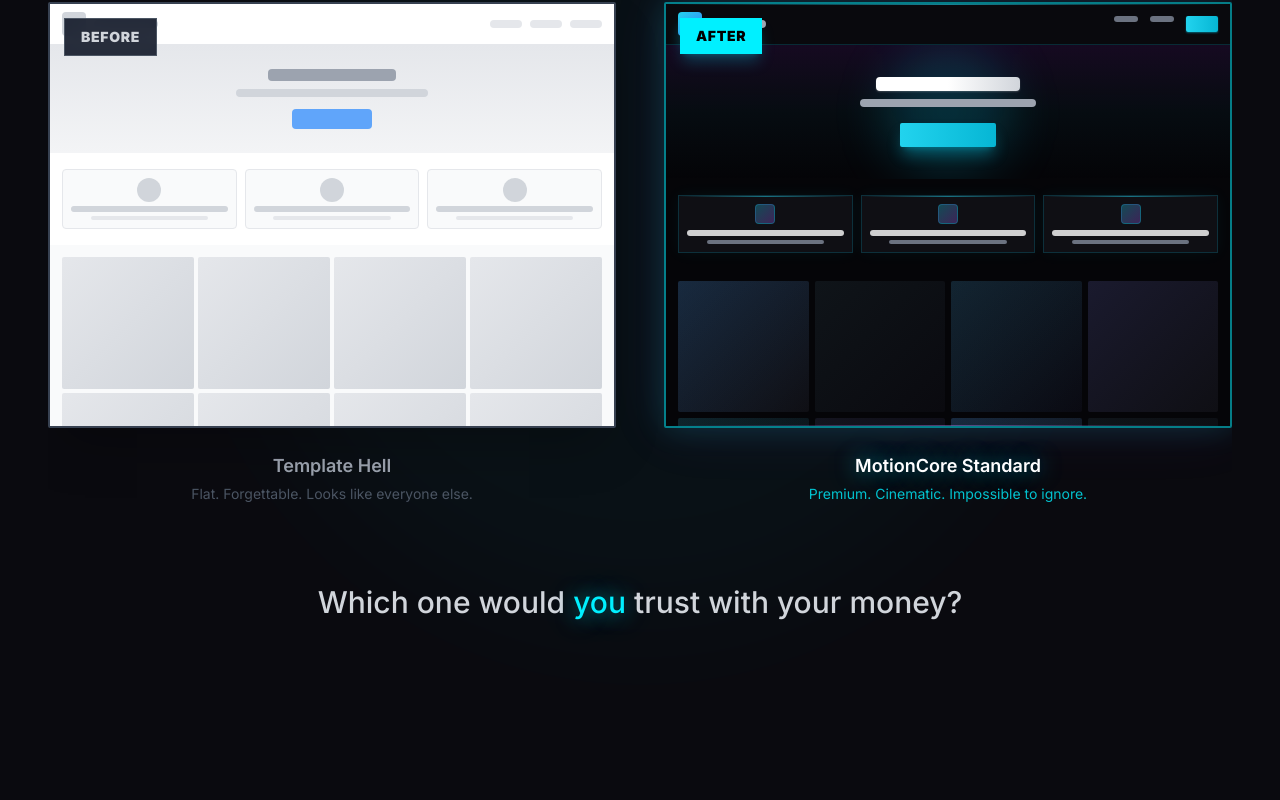
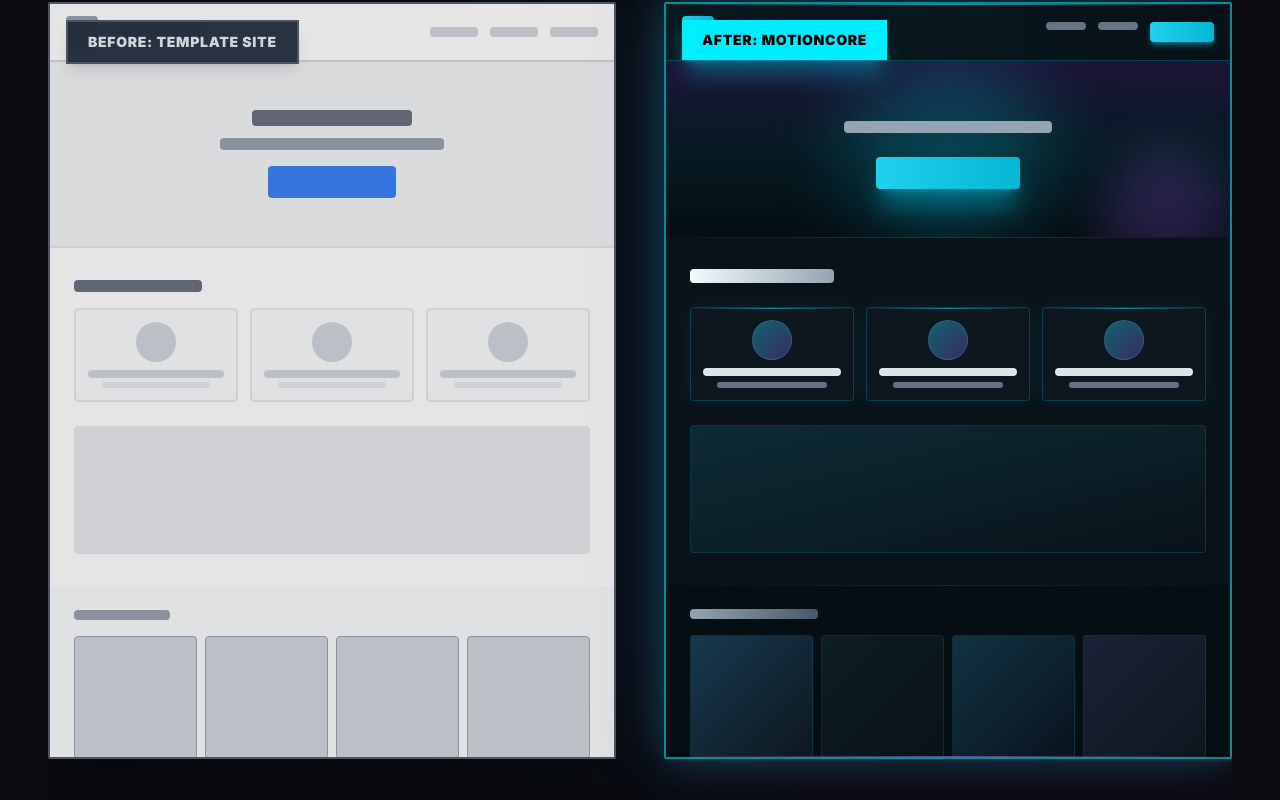
Before and after one commit to Mattp727/motioncore-studio, a Next.js app: page / in a window 1280 px wide. Shown: the part 4320-5120 px from the top of the page. Built offline with nearby package versions, Linux system fonts and the light colour scheme.

Commit message:
Replace before/after with dramatic visual transformation comparison

```diff
--- a/components/sections/BeforeAfter.tsx
+++ b/components/sections/BeforeAfter.tsx
@@ -1,64 +1,68 @@
 'use client'
 
 import { motion } from 'framer-motion'
+import Image from 'next/image'
 
-// Mini website mockup component - BEFORE (Generic/Template)
-function GenericMockup() {
+// Enhanced Generic Template Website Mockup
+function GenericTemplateMockup() {
   return (
-    <div className="w-full h-full bg-gray-100 overflow-hidden relative">
-      {/* Generic Nav Bar */}
-      <div className="bg-white border-b border-gray-200 px-3 py-2 flex items-center justify-between">
-        <div className="flex items-center gap-2">
-          <div className="w-6 h-6 bg-gray-300 rounded" />
-          <div className="w-16 h-2 bg-gray-300 rounded" />
+    <div className="w-full h-full bg-white overflow-hidden relative">
+      {/* Generic White Nav Bar */}
+      <div className="bg-white border-b-2 border-gray-300 px-4 py-3 flex items-center justify-between shadow-sm">
+        <div className="flex items-center gap-3">
+          <div className="w-8 h-8 bg-gray-400 rounded" />
+          <div className="w-24 h-3 bg-gray-400 rounded" />
         </div>
-        <div className="flex gap-2">
-          <div className="w-8 h-2 bg-gray-200 rounded" />
-          <div className="w-8 h-2 bg-gray-200 rounded" />
-          <div className="w-8 h-2 bg-gray-200 rounded" />
+        <div className="flex gap-3">
+          <div className="w-12 h-2.5 bg-gray-300 rounded" />
+          <div className="w-12 h-2.5 bg-gray-300 rounded" />
+          <div className="w-12 h-2.5 bg-gray-300 rounded" />
         </div>
       </div>
 
-      {/* Generic Hero - flat and boring */}
-      <div className="bg-gradient-to-b from-gray-200 to-gray-100 px-4 py-6 text-center">
-        <div className="w-32 h-3 bg-gray-400 rounded mx-auto mb-2" />
-        <div className="w-48 h-2 bg-gray-300 rounded mx-auto mb-3" />
-        <div className="w-20 h-5 bg-blue-400 rounded mx-auto" />
+      {/* Generic Hero - Boring and flat */}
+      <div className="bg-gray-100 px-6 py-12 text-center border-b-2 border-gray-200">
+        <div className="w-40 h-4 bg-gray-500 rounded mx-auto mb-3" />
+        <div className="w-56 h-3 bg-gray-400 rounded mx-auto mb-4" />
+        <div className="w-32 h-8 bg-blue-500 rounded mx-auto" />
       </div>
 
-      {/* Generic Feature Cards - cluttered, weak hierarchy */}
-      <div className="px-3 py-4 bg-white">
-        <div className="grid grid-cols-3 gap-2">
+      {/* Generic Content Section - Cluttered */}
+      <div className="px-6 py-8 bg-white">
+        <div className="w-32 h-3 bg-gray-500 rounded mb-4" />
+        <div className="grid grid-cols-3 gap-3 mb-6">
           {[0, 1, 2].map((i) => (
-            <div key={i} className="bg-gray-50 border border-gray-200 p-2 rounded">
-              <div className="w-6 h-6 bg-gray-300 rounded-full mx-auto mb-1" />
-              <div className="w-full h-1.5 bg-gray-300 rounded mb-1" />
-              <div className="w-3/4 h-1 bg-gray-200 rounded mx-auto" />
+            <div key={i} className="bg-gray-50 border-2 border-gray-200 p-3 rounded">
+              <div className="w-10 h-10 bg-gray-300 rounded-full mx-auto mb-2" />
+              <div className="w-full h-2 bg-gray-300 rounded mb-1" />
+              <div className="w-4/5 h-1.5 bg-gray-200 rounded mx-auto" />
             </div>
           ))}
         </div>
+        <div className="w-full h-32 bg-gray-200 rounded" />
       </div>
 
-      {/* Generic Gallery - inconsistent spacing */}
-      <div className="px-3 py-3 bg-gray-50">
-        <div className="grid grid-cols-4 gap-1">
+      {/* Generic Gallery - Boring grid */}
+      <div className="px-6 py-6 bg-gray-50">
+        <div className="w-24 h-2.5 bg-gray-400 rounded mb-4" />
+        <div className="grid grid-cols-4 gap-2">
           {[0, 1, 2, 3, 4, 5, 6, 7].map((i) => (
             <div
               key={i}
-              className="aspect-square bg-gradient-to-br from-gray-200 to-gray-300 rounded-sm"
+              className="aspect-square bg-gray-300 rounded border border-gray-400"
             />
           ))}
         </div>
       </div>
 
       {/* Generic Footer */}
-      <div className="bg-gray-200 px-3 py-2 mt-auto">
+      <div className="bg-gray-200 border-t-2 border-gray-300 px-6 py-4">
         <div className="flex justify-between items-center">
-          <div className="w-12 h-1.5 bg-gray-400 rounded" />
-          <div className="flex gap-1">
-            <div className="w-3 h-3 bg-gray-400 rounded-full" />
-            <div className="w-3 h-3 bg-gray-400 rounded-full" />
-            <div className="w-3 h-3 bg-gray-400 rounded-full" />
+          <div className="w-20 h-2 bg-gray-400 rounded" />
+          <div className="flex gap-2">
+            <div className="w-4 h-4 bg-gray-400 rounded-full" />
+            <div className="w-4 h-4 bg-gray-400 rounded-full" />
+            <div className="w-4 h-4 bg-gray-400 rounded-full" />
           </div>
         </div>
       </div>
@@ -66,65 +70,74 @@
   )
 }
 
-// Mini website mockup component - AFTER (MotionCore Premium)
-function PremiumMockup() {
+// Enhanced MotionCore Premium Website Mockup
+function MotionCoreMockup() {
   return (
     <div className="w-full h-full bg-[#050508] overflow-hidden relative">
-      {/* Premium Nav Bar */}
-      <div className="bg-[#0a0a0f]/90 backdrop-blur border-b border-cyan-500/20 px-3 py-2 flex items-center justify-between">
-        <div className="flex items-center gap-2">
-          <div className="w-6 h-6 rounded bg-gradient-to-br from-cyan-400 to-blue-500 shadow-lg shadow-cyan-500/30" />
-          <div className="w-14 h-2 bg-gradient-to-r from-white to-gray-400 rounded" />
+      {/* Premium Dark Nav Bar with Glow */}
+      <div className="bg-[#0a0a0f]/95 backdrop-blur-xl border-b border-cyan-500/30 px-4 py-3 flex items-center justify-between relative">
+        <div className="absolute inset-0 bg-gradient-to-r from-cyan-500/5 to-transparent" />
+        <div className="flex items-center gap-3 relative z-10">
+          <div className="w-8 h-8 rounded bg-gradient-to-br from-cyan-400 to-cyan-600 shadow-lg shadow-cyan-500/50" />
+          <div className="w-28 h-3 bg-gradient-to-r from-white via-white/90 to-gray-400 rounded" />
         </div>
-        <div className="flex gap-3">
-          <div className="w-6 h-1.5 bg-gray-500 rounded" />
-          <div className="w-6 h-1.5 bg-gray-500 rounded" />
-          <div className="w-8 h-4 bg-gradient-to-r from-cyan-400 to-cyan-500 rounded-sm shadow-sm shadow-cyan-500/50" />
+        <div className="flex gap-3 relative z-10">
+          <div className="w-10 h-2 bg-gray-500 rounded" />
+          <div className="w-10 h-2 bg-gray-500 rounded" />
+          <div className="w-16 h-5 bg-gradient-to-r from-cyan-400 to-cyan-500 rounded shadow-md shadow-cyan-500/50" />
         </div>
       </div>
 
-      {/* Premium Hero - cinematic with glow */}
-      <div className="relative px-4 py-8 text-center overflow-hidden">
-        {/* Background glow effect */}
-        <div className="absolute inset-0 bg-gradient-to-b from-purple-900/20 via-cyan-900/10 to-transparent" />
-        <div className="absolute top-1/2 left-1/2 -translate-x-1/2 -translate-y-1/2 w-32 h-32 bg-cyan-500/20 rounded-full blur-xl" />
+      {/* Premium Hero - Cinematic with aurora glow */}
+      <div className="relative px-6 py-12 text-center overflow-hidden">
+        {/* Aurora background effects */}
+        <div className="absolute inset-0 bg-gradient-to-b from-purple-900/30 via-cyan-900/20 to-transparent" />
+        <div className="absolute top-1/2 left-1/2 -translate-x-1/2 -translate-y-1/2 w-48 h-48 bg-cyan-500/25 rounded-full blur-2xl" />
+        <div className="absolute top-1/2 right-0 w-32 h-32 bg-purple-500/20 rounded-full blur-xl" />
 
         {/* Hero content */}
         <div className="relative z-10">
-          <div className="w-36 h-3.5 bg-gradient-to-r from-white via-white to-gray-300 rounded mx-auto mb-2 shadow-sm shadow-white/20" />
-          <div className="w-44 h-2 bg-gray-400 rounded mx-auto mb-4" />
-          <div className="w-24 h-6 bg-gradient-to-r from-cyan-400 to-cyan-500 rounded-sm mx-auto shadow-lg shadow-cyan-500/40" />
+          <div className="w-44 h-4.5 bg-gradient-to-r from-white via-white to-gray-300 rounded mx-auto mb-3 shadow-lg shadow-white/20" />
+          <div className="w-52 h-3 bg-gray-400 rounded mx-auto mb-6" />
+          <div className="w-36 h-8 bg-gradient-to-r from-cyan-400 to-cyan-500 rounded mx-auto shadow-xl shadow-cyan-500/50" />
         </div>
       </div>
 
-      {/* Premium Feature Cards - refined with glow accents */}
-      <div className="px-3 py-4">
-        <div className="grid grid-cols-3 gap-2">
+      {/* Premium Content Section - Refined */}
+      <div className="px-6 py-8 bg-[#0a0a0f] relative">
+        <div className="absolute top-0 left-0 right-0 h-px bg-gradient-to-r from-transparent via-cyan-500/30 to-transparent" />
+        <div className="w-36 h-3.5 bg-gradient-to-r from-white to-gray-400 rounded mb-6" />
+        <div className="grid grid-cols-3 gap-3 mb-6">
           {[0, 1, 2].map((i) => (
             <div
               key={i}
-              className="bg-[#0f0f14] border border-cyan-500/20 p-2 relative overflow-hidden"
+              className="bg-[#0f0f14] border border-cyan-500/25 p-3 rounded relative overflow-hidden"
               style={{
-                boxShadow: '0 0 15px rgba(0, 240, 255, 0.05)',
+                boxShadow: '0 0 20px rgba(0, 240, 255, 0.08)',
               }}
             >
               {/* Card glow accent */}
-              <div className="absolute top-0 left-0 right-0 h-px bg-gradient-to-r from-transparent via-cyan-400/50 to-transparent" />
-              <div className="w-5 h-5 bg-gradient-to-br from-cyan-400/30 to-purple-500/30 rounded mx-auto mb-1.5 border border-cyan-500/30" />
-              <div className="w-full h-1.5 bg-white/80 rounded mb-1" />
-              <div className="w-3/4 h-1 bg-gray-500 rounded mx-auto" />
+              <div className="absolute top-0 left-0 right-0 h-px bg-gradient-to-r from-transparent via-cyan-400/60 to-transparent" />
+              <div className="w-10 h-10 bg-gradient-to-br from-cyan-400/40 to-purple-500/30 rounded-full mx-auto mb-2 border border-cyan-500/30" />
+              <div className="w-full h-2 bg-white/90 rounded mb-1.5" />
+              <div className="w-4/5 h-1.5 bg-gray-500 rounded mx-auto" />
             </div>
           ))}
         </div>
+        <div className="w-full h-32 bg-gradient-to-br from-[#0f1419] to-[#0a0a0f] rounded border border-cyan-500/20 relative overflow-hidden">
+          <div className="absolute inset-0 bg-gradient-to-br from-cyan-500/10 to-transparent" />
+        </div>
       </div>
 
-      {/* Premium Gallery - sleek with aurora accents */}
-      <div className="px-3 py-3">
-        <div className="grid grid-cols-4 gap-1.5">
+      {/* Premium Gallery - Sleek with aurora accents */}
+      <div className="px-6 py-6 bg-[#050508] relative">
+        <div className="absolute top-0 left-0 right-0 h-px bg-gradient-to-r from-transparent via-purple-500/20 to-transparent" />
+        <div className="w-32 h-2.5 bg-gradient-to-r from-gray-400 to-gray-600 rounded mb-4" />
+        <div className="grid grid-cols-4 gap-2">
           {[0, 1, 2, 3, 4, 5, 6, 7].map((i) => (
             <div
               key={i}
-              className="aspect-square rounded-sm relative overflow-hidden"
+              className="aspect-square rounded relative overflow-hidden border border-cyan-500/15"
               style={{
                 background: i % 3 === 0
                   ? 'linear-gradient(135deg, #1a1a2e, #0f0f14)'
@@ -133,9 +146,9 @@
                     : 'linear-gradient(135deg, #14141f, #0a0a12)',
               }}
             >
-              {/* Subtle glow overlay on some images */}
+              {/* Subtle glow overlay */}
               {i % 2 === 0 && (
-                <div className="absolute inset-0 bg-gradient-to-br from-cyan-500/10 to-transparent" />
+                <div className="absolute inset-0 bg-gradient-to-br from-cyan-500/15 to-transparent" />
               )}
             </div>
           ))}
@@ -143,15 +156,15 @@
       </div>
 
       {/* Premium Footer with gold accent */}
-      <div className="bg-[#0a0a0f] border-t border-cyan-500/10 px-3 py-2 mt-auto relative">
+      <div className="bg-[#0a0a0f] border-t border-cyan-500/20 px-6 py-4 relative">
         {/* Gold accent line */}
-        <div className="absolute top-0 left-1/4 right-1/4 h-px bg-gradient-to-r from-transparent via-amber-500/30 to-transparent" />
+        <div className="absolute top-0 left-1/4 right-1/4 h-px bg-gradient-to-r from-transparent via-amber-500/40 to-transparent" />
         <div className="flex justify-between items-center">
-          <div className="w-14 h-1.5 bg-gradient-to-r from-gray-400 to-gray-600 rounded" />
-          <div className="flex gap-1.5">
-            <div className="w-3 h-3 rounded-full bg-gradient-to-br from-cyan-400/50 to-cyan-600/50 border border-cyan-500/30" />
-            <div className="w-3 h-3 rounded-full bg-gradient-to-br from-purple-400/50 to-purple-600/50 border border-purple-500/30" />
-            <div className="w-3 h-3 rounded-full bg-gradient-to-br from-cyan-400/50 to-purple-600/50 border border-cyan-500/30" />
+          <div className="w-24 h-2.5 bg-gradient-to-r from-gray-400 to-gray-600 rounded" />
+          <div className="flex gap-2">
+            <div className="w-4 h-4 rounded-full bg-gradient-to-br from-cyan-400/60 to-cyan-600/60 border border-cyan-500/40 shadow-sm shadow-cyan-500/30" />
+            <div className="w-4 h-4 rounded-full bg-gradient-to-br from-purple-400/60 to-purple-600/60 border border-purple-500/40 shadow-sm shadow-purple-500/30" />
+            <div className="w-4 h-4 rounded-full bg-gradient-to-br from-cyan-400/60 to-purple-600/60 border border-cyan-500/40 shadow-sm shadow-cyan-500/30" />
           </div>
         </div>
       </div>
@@ -190,42 +203,31 @@
           Generic templates kill trust. Premium design builds empires.
         </motion.p>
 
-        <div className="grid grid-cols-1 md:grid-cols-2 gap-6 sm:gap-8 lg:gap-12">
-          {/* BEFORE - Generic Website Mockup */}
+        {/* Side-by-Side Comparison */}
+        <div className="grid grid-cols-1 lg:grid-cols-2 gap-6 sm:gap-8 lg:gap-12 mb-12">
+          {/* BEFORE - Generic Template Site */}
           <motion.div
             initial={{ opacity: 0, x: -50 }}
             whileInView={{ opacity: 1, x: 0 }}
             viewport={{ once: true }}
             transition={{ duration: 0.8 }}
             className="relative group"
-            whileHover={{
-              x: [-2, 2, -2, 0],
-              transition: { duration: 0.4, repeat: 0 }
-            }}
           >
-            <div className="aspect-[4/3] rounded-sm border-2 border-gray-700 relative overflow-hidden shadow-2xl">
-              {/* Dim overlay on hover */}
-              <motion.div
-                className="absolute inset-0 bg-black/0 z-20 pointer-events-none transition-colors duration-300 group-hover:bg-black/20"
-              />
+            <div className="aspect-[4/5] lg:aspect-[3/4] rounded-sm border-2 border-gray-600 relative overflow-hidden shadow-2xl bg-gray-800">
+              {/* Dim overlay */}
+              <div className="absolute inset-0 bg-black/10 z-20 pointer-events-none" />
 
-              {/* Mini website mockup */}
-              <GenericMockup />
-            </div>
+              {/* Generic Template Mockup */}
+              <GenericTemplateMockup />
 
-            {/* BEFORE Badge */}
-            <div className="absolute top-4 left-4 z-30 bg-gray-900/90 backdrop-blur border border-gray-600 px-4 py-2 text-sm font-black uppercase tracking-wider text-gray-300">
-              Before
-            </div>
-
-            {/* Caption */}
-            <div className="mt-6 text-center">
-              <p className="text-gray-400 font-semibold text-lg">Template Hell</p>
-              <p className="text-gray-600 text-sm mt-1">Flat. Forgettable. Looks like everyone else.</p>
+              {/* BEFORE Label */}
+              <div className="absolute top-4 left-4 z-30 bg-gray-800/95 backdrop-blur-sm border-2 border-gray-600 px-5 py-2.5 text-sm font-black uppercase tracking-wider text-gray-300 shadow-lg">
+                Before: Template Site
+              </div>
             </div>
           </motion.div>
 
-          {/* AFTER - MotionCore Premium Mockup */}
+          {/* AFTER - MotionCore Premium */}
           <motion.div
             initial={{ opacity: 0, x: 50 }}
             whileInView={{ opacity: 1, x: 0 }}
@@ -234,38 +236,30 @@
             className="relative group"
           >
             <motion.div
-              className="aspect-[4/3] rounded-sm border-2 border-electric-cyan/50 relative overflow-hidden"
+              className="aspect-[4/5] lg:aspect-[3/4] rounded-sm border-2 border-electric-cyan/60 relative overflow-hidden bg-dark-bg"
               style={{
-                boxShadow: '0 0 30px rgba(0, 240, 255, 0.15), 0 0 60px rgba(139, 92, 246, 0.1)',
+                boxShadow: '0 0 40px rgba(0, 240, 255, 0.2), 0 0 80px rgba(139, 92, 246, 0.15)',
               }}
               whileHover={{
-                boxShadow: '0 0 50px rgba(0, 240, 255, 0.3), 0 0 100px rgba(139, 92, 246, 0.2)',
+                boxShadow: '0 0 60px rgba(0, 240, 255, 0.35), 0 0 120px rgba(139, 92, 246, 0.25)',
               }}
               transition={{ duration: 0.3 }}
             >
-              {/* Glow overlay on hover */}
-              <motion.div
-                className="absolute inset-0 bg-cyan-500/0 z-20 pointer-events-none transition-colors duration-300 group-hover:bg-cyan-500/5"
-              />
+              {/* Glow overlay */}
+              <div className="absolute inset-0 bg-cyan-500/5 z-20 pointer-events-none" />
 
-              {/* Mini website mockup */}
-              <PremiumMockup />
+              {/* MotionCore Premium Mockup */}
+              <MotionCoreMockup />
 
               {/* Aurora glow accents */}
-              <div className="absolute top-0 left-0 right-0 h-px bg-gradient-to-r from-transparent via-cyan-400/60 to-transparent z-30" />
-              <div className="absolute bottom-0 left-0 right-0 h-px bg-gradient-to-r from-transparent via-purple-400/40 to-transparent z-30" />
+              <div className="absolute top-0 left-0 right-0 h-px bg-gradient-to-r from-transparent via-cyan-400/70 to-transparent z-30" />
+              <div className="absolute bottom-0 left-0 right-0 h-px bg-gradient-to-r from-transparent via-purple-400/50 to-transparent z-30" />
+
+              {/* AFTER Label */}
+              <div className="absolute top-4 left-4 z-30 bg-electric-cyan text-dark-bg px-5 py-2.5 text-sm font-black uppercase tracking-wider shadow-xl shadow-cyan-500/40 glow-text">
+                After: MotionCore
+              </div>
             </motion.div>
-
-            {/* AFTER Badge */}
-            <div className="absolute top-4 left-4 z-30 bg-electric-cyan text-dark-bg px-4 py-2 text-sm font-black uppercase tracking-wider shadow-lg shadow-cyan-500/30">
-              After
-            </div>
-
-            {/* Caption */}
-            <div className="mt-6 text-center">
-              <p className="text-white font-semibold text-lg glow-text">MotionCore Standard</p>
-              <p className="text-electric-cyan/80 text-sm mt-1">Premium. Cinematic. Impossible to ignore.</p>
-            </div>
           </motion.div>
         </div>
 
```
